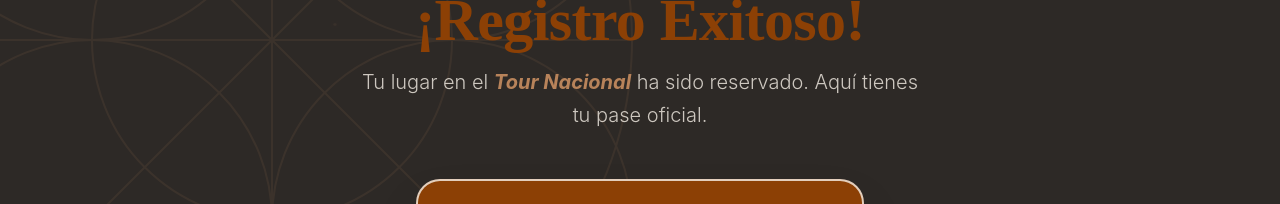
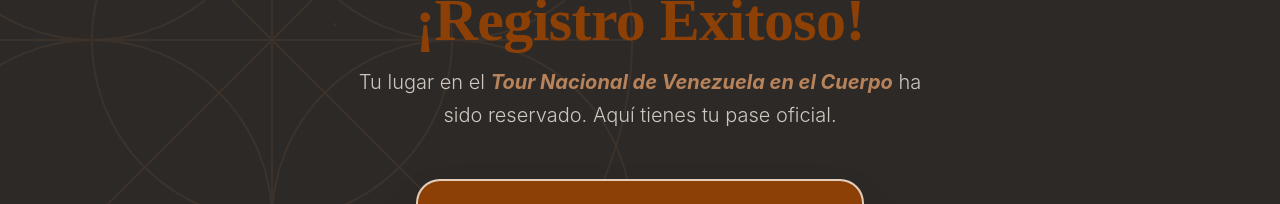
Before and after one commit to yelitzerangeloficialweb-max/yelitze-rangel-web, a Next.js app: page /venezuela-en-el-cuerpo/success in a window 1280 px wide. Shown: the part 194-398 px from the top of the page. Built offline with nearby package versions, Linux system fonts and the light colour scheme; a web font is replaced by a local one.

Commit message:
Update success page text to Tour Nacional de Venezuela en el Cuerpo

```diff
--- a/app/venezuela-en-el-cuerpo/success/page.tsx
+++ b/app/venezuela-en-el-cuerpo/success/page.tsx
@@ -39,7 +39,7 @@ function SuccessContent() {
                         ¡Registro Exitoso!
                     </h1>
                     <p className="text-xl font-light text-[#F5EFE6]/80 max-w-xl mx-auto leading-relaxed">
-                        Tu lugar en el <span className="text-[#B8835A] font-bold italic">Tour Nacional</span> ha sido reservado. Aquí tienes tu pase oficial.
+                        Tu lugar en el <span className="text-[#B8835A] font-bold italic">Tour Nacional de Venezuela en el Cuerpo</span> ha sido reservado. Aquí tienes tu pase oficial.
                     </p>
                 </FadeIn>
 
```
